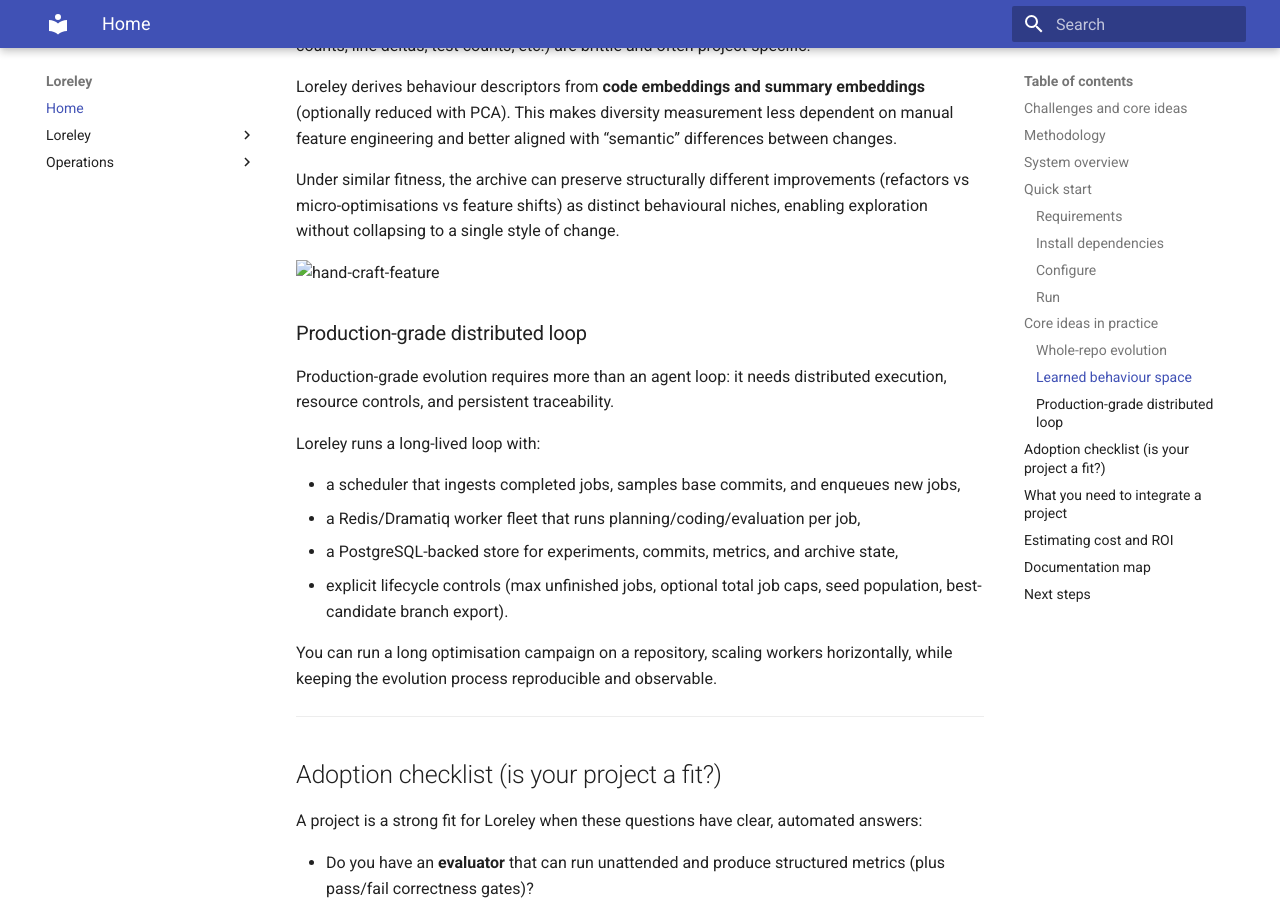
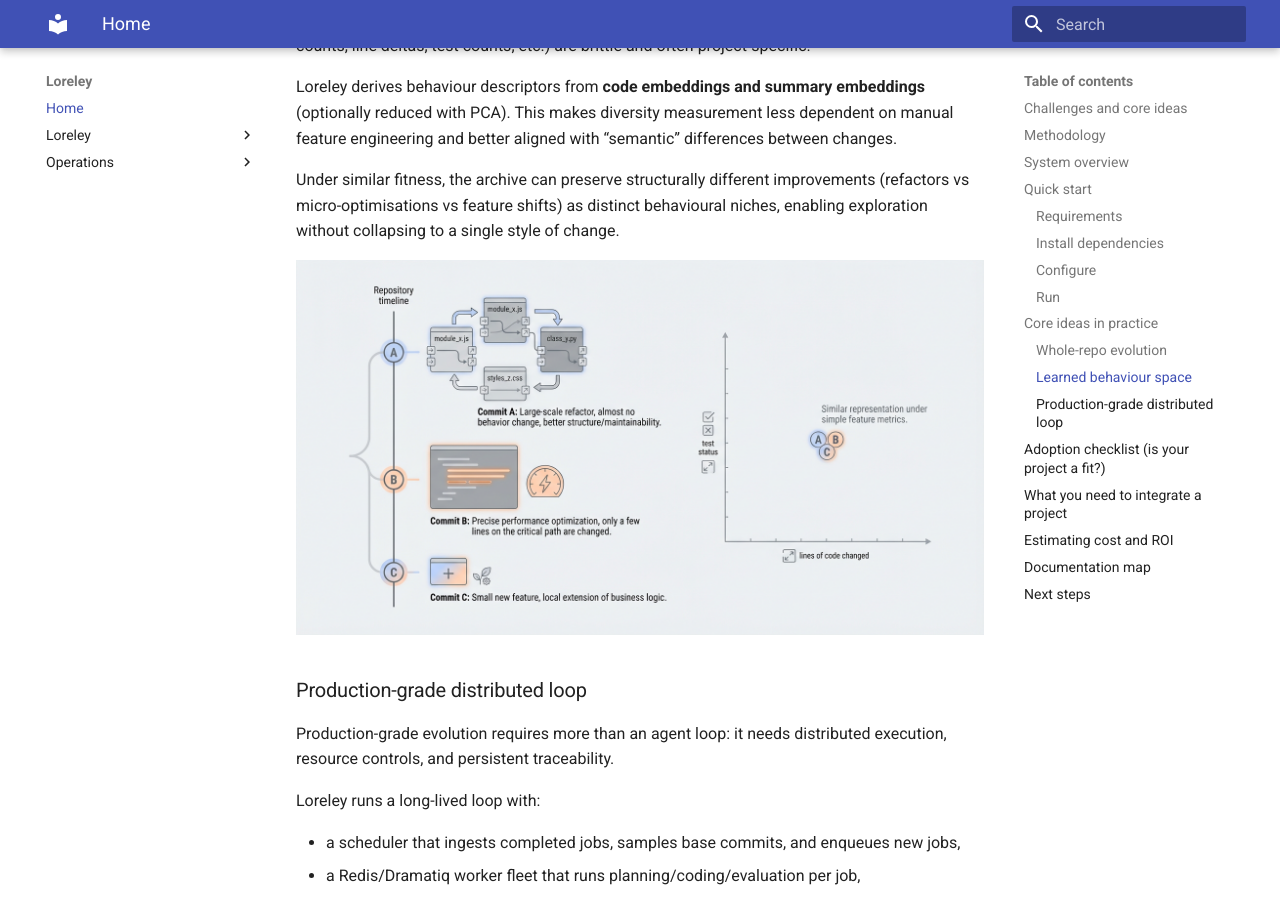
Before and after one commit to NeapolitanIcecream/loreley, an MkDocs documentation site: the page built from docs/index.md, in a window 1280 px wide and 900 px high, scrolled down 3598 px. Built offline with MkDocs 1.6.1 and Material for MkDocs 9.7.7, drawn with Linux system fonts in a browser that asks for light colours.

Commit message:
update docs

```diff
--- a/docs/index.md
+++ b/docs/index.md
@@ -127,7 +127,7 @@
 
 Under similar fitness, the archive can preserve structurally different improvements (refactors vs micro-optimisations vs feature shifts) as distinct behavioural niches, enabling exploration without collapsing to a single style of change.
 
-![hand-craft-feature](./docs/assets/hand-craft-feature.png)
+![hand-craft-feature](./assets/hand-craft-feature.png)
 
 ### Production-grade distributed loop
 
```
